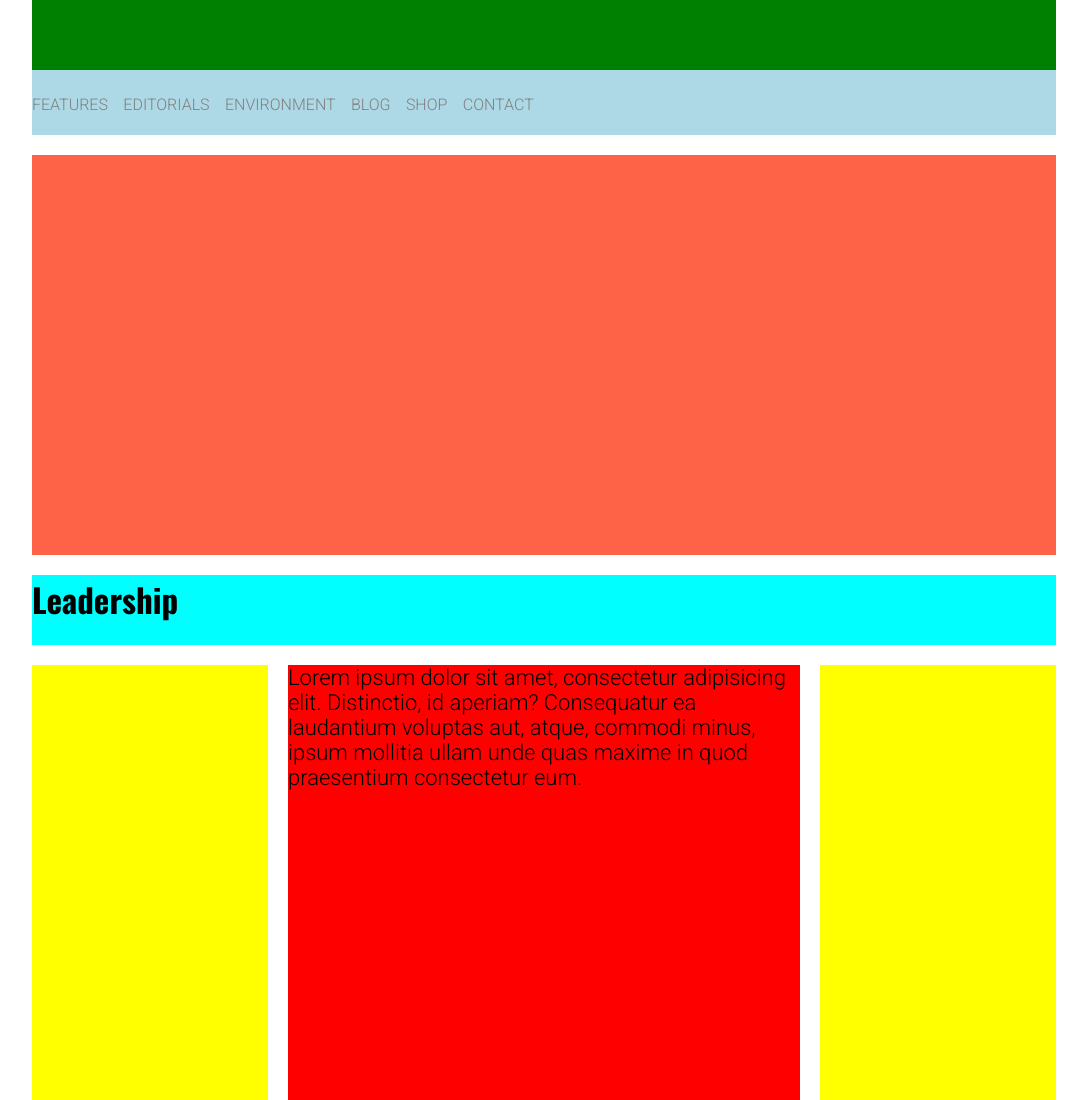
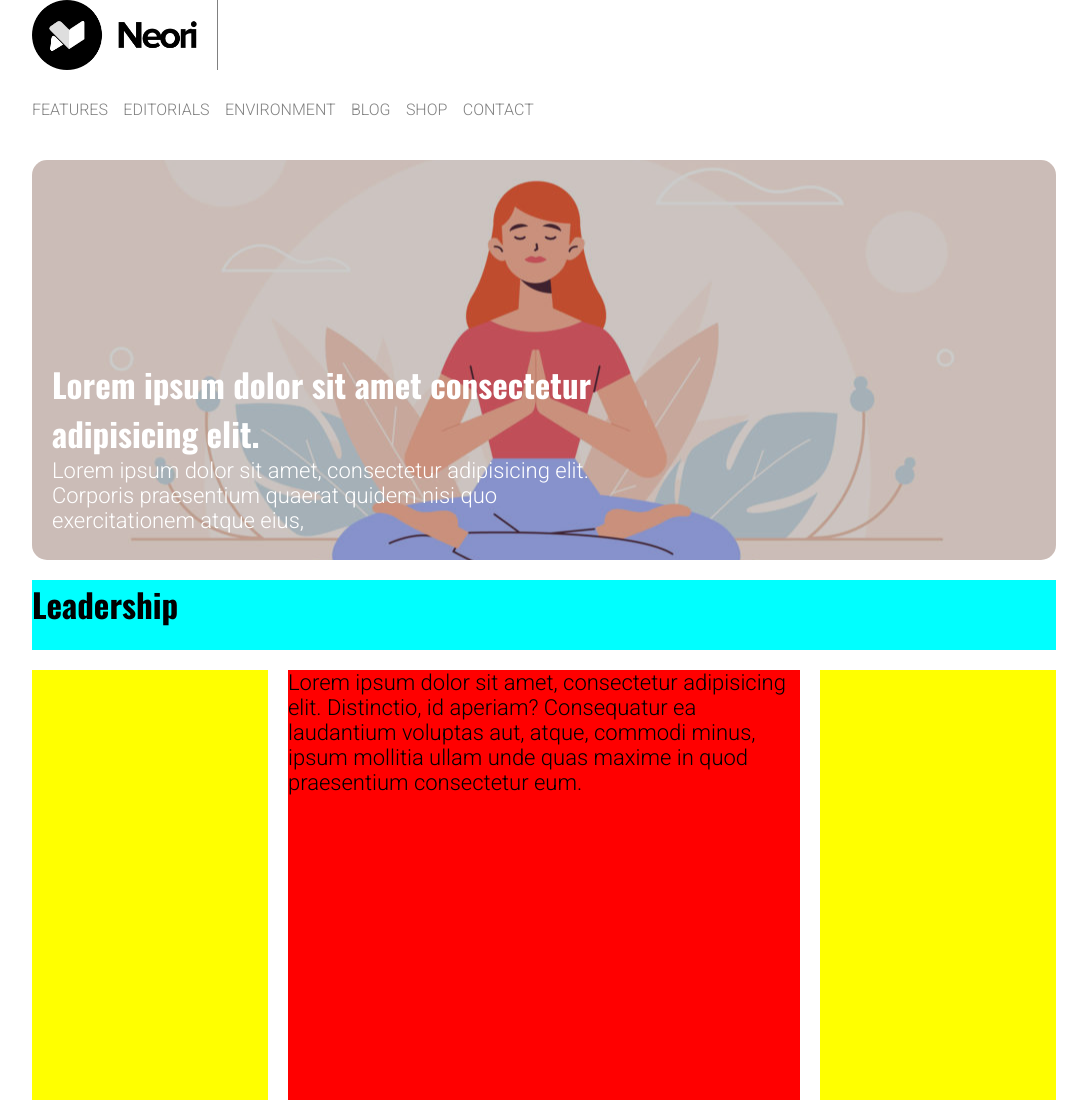
Before and after one commit to MattiaRovito/correzione-struttura-wp, a plain HTML site: page index.html in a window 1280 px wide. Shown: the top 1100 px of the page, without its empty margins (96-1183 px from the left). Drawn offline with nearby package versions, Linux system fonts and the light colour scheme.

Commit message:
add header-jumbo

```diff
--- a/css/style.css
+++ b/css/style.css
@@ -33,6 +33,14 @@ header {
     margin-bottom: 20px;
 }
 
+#logo img{
+    height: 70px;
+    border-right: 1px solid grey;
+    padding-right: 20px;
+}
+
+
+
 /* nav {
     height: 70px;
     line-height: 70px;
@@ -58,7 +66,27 @@ nav li a {
 
 .jumbotron {
     margin-top: 20px;
+    background-image: url(../img/banner.jpg);
+    background-position: center;
+    background-size: cover;
+    height: 400px;
+    border-radius: 15px;
+    /* filter: brightness(70%); */
 }
+
+
+.banner-text{
+    color: white;
+    padding: 200px 20px 0;
+    width: 60%;
+}
+
+.overlay{
+    background-color: rgba(0,0,0,0.2);
+    height: 100%;
+    border-radius: 15px;
+}
+
 
 /* main */
 
@@ -85,19 +113,19 @@ nav li a {
 }
 
 /* debug - sezione che andrò ad elimininare */
-.debug #logo {
+/* .debug #logo {
     height: 70px;
     background-color: green;
-}
+} */
 
-.debug nav {
+/* .debug nav {
     background-color:lightblue;
-}
+} */
 
-.debug .jumbotron {
+/* .debug .jumbotron {
     height: 400px;
     background-color: tomato;
-}
+} */
 
 
 .debug .section-title{
--- a/index.html
+++ b/index.html
@@ -16,7 +16,9 @@
         <!-- intestazione -->
         <header>
             <!-- inizio logo azienza -->
-            <div id="logo"></div>
+            <div id="logo">
+                <img src="img/logo.png" alt="logo">
+            </div>
             <!-- fine logo azienda -->
 
             <!-- inzio menù principale -->
@@ -34,7 +36,22 @@
             <!-- fine menù principale -->
 
             <!-- inizio jumbotron -->
-            <div class="jumbotron"></div>
+
+            <div class="jumbotron">
+                <div class="overlay">
+                    <div class="banner-text">
+                        <h2 >Lorem ipsum dolor sit amet consectetur adipisicing elit.</h2>
+                        <span>Lorem ipsum dolor sit amet, consectetur adipisicing elit. Corporis praesentium quaerat quidem nisi quo exercitationem atque eius, </span>
+                    </div>
+                </div>
+
+
+                <!-- <div>
+                    <h2 class="banner-text">Lorem ipsum dolor sit amet consectetur adipisicing elit.</h2>
+                    <span>Lorem ipsum dolor sit amet, consectetur adipisicing elit. Corporis praesentium quaerat quidem nisi quo exercitationem atque eius, obcaecati numquam velit, laboriosam non aspernatur cupiditate animi et, voluptates totam odit! Non?</span>
+                </div>                 -->
+
+            </div>
             <!-- fine jumbotron -->
         </header>
         <!-- fine instestazione -->
```
Also changed, not shown: img/banner-2.jpg (added), img/banner.jpg (added), img/img-1.jpg (added), img/img-2.jpg (added), img/img-3.jpg (added), img/img-4.jpg (added), img/img-5.jpg (added), img/img-6.jpg (added), img/logo.png (added).
